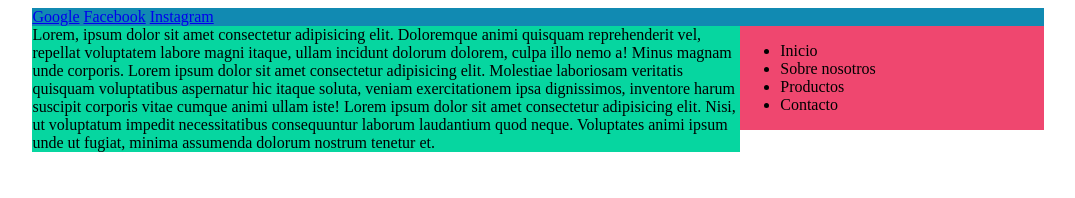
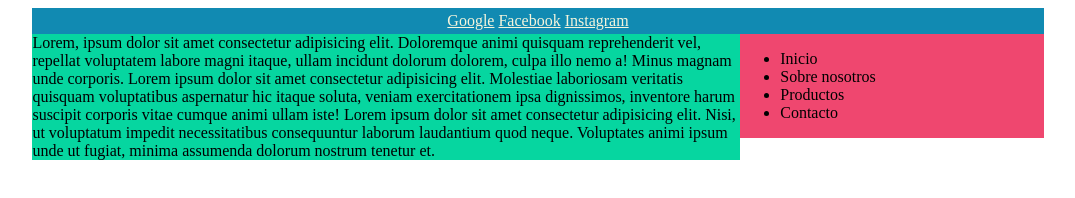
Before and after one commit to juanlavigna/flote-ejercicio, a plain HTML site: page index.html in a window 1280 px wide. Shown: the whole page, without its empty margins (102-1177 px from the left). Drawn offline with Linux system fonts and the light colour scheme.

Commit message:
edita estilo

```diff
--- a/style.css
+++ b/style.css
@@ -5,6 +5,16 @@
 
 #navbar {
     background-color: #118AB2;
+    text-align: center;
+    padding: 4px 0px;
+}
+
+a {
+    color: beige;
+}
+
+a:hover {
+    color: rgb(223, 223, 142);
 }
 
 #contenido {
```
